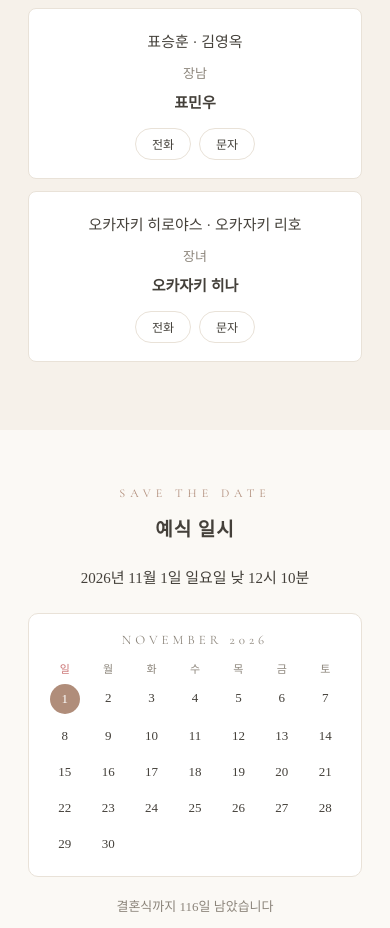
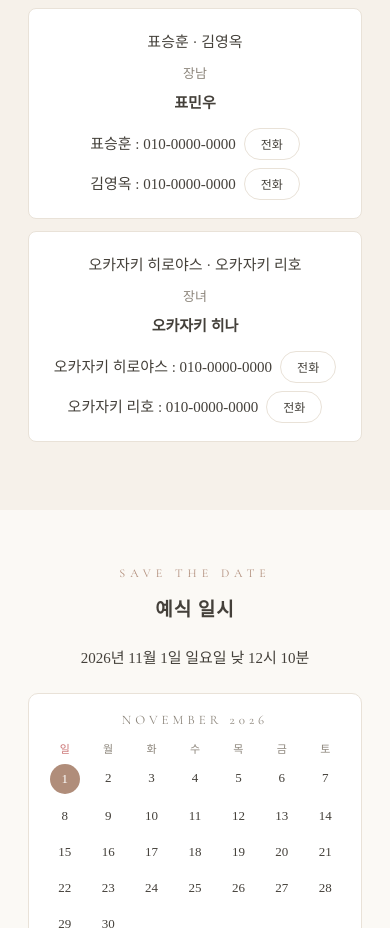
Before and after one commit to hinaokazaki/wedding-site, a React (Vite) app: page / in a window 390 px wide. Shown: the part 1420-2348 px from the top of the page. Built offline with nearby package versions, Linux system fonts and the light colour scheme; no server answers; the database is empty.

Commit message:
feat: replace SMS link with call-only, add per-parent phone numbers
Family section now shows father/mother name and phone stacked
vertically with call links only (SMS link removed).

```diff
--- a/src/App.jsx
+++ b/src/App.jsx
@@ -18,7 +18,8 @@ const WEDDING = {
     motherJa: "キム・ヨンオク",
     relationKo: "장남",
     relationJa: "長男",
-    phone: "010-0000-0000", // ← 実際の番号に差し替え
+    fatherPhone: "010-0000-0000", // ← 実際の番号に差し替え
+    motherPhone: "010-0000-0000", // ← 実際の番号に差し替え
   },
   bride: {
     ko: "오카자키 히나",
@@ -29,7 +30,8 @@ const WEDDING = {
     motherJa: "岡﨑 理穂",
     relationKo: "장녀",
     relationJa: "長女",
-    phone: "080-61379-155",
+    fatherPhone: "010-0000-0000", // ← 実際の番号に差し替え
+    motherPhone: "010-0000-0000", // ← 実際の番号に差し替え
   },
   venue: {
     nameKo: "수원 마이어스 웨딩홀 2F",
@@ -87,7 +89,6 @@ const T = {
       "호주에서 처음 만나\n7년간 서로의 곁을 지켜온 저희가\n이제 부부의 연을 맺게 되었습니다.\n\n나란히 같은 곳을 바라보며\n한결같이 예쁘게 살아가겠습니다.\n\n저희의 설레는 첫걸음을\n함께 빛내 주시면 감사하겠습니다.",
     family_title: "혼주",
     call: "전화",
-    sms: "문자",
     calendar_title: "예식 일시",
     dday: (d) =>
       d > 0
@@ -147,7 +148,6 @@ const T = {
       "オーストラリアで出会ってから7年\n互いに支え合ってきた私たちは\nこのたび夫婦として\n新しい一歩を踏み出すことになりました。\n\nこれからも同じ方向を見つめながら\n変わらず仲睦まじく歩んでまいります。\n\n私たちの門出を\n温かく見守っていただければ幸いです。",
     family_title: "両家のご案内",
     call: "電話",
-    sms: "SMS",
     calendar_title: "挙式日時",
     dday: (d) =>
       d > 0
@@ -479,7 +479,8 @@ export default function WeddingInvitation() {
                   ? WEDDING.groom.relationKo
                   : WEDDING.groom.relationJa,
               n: names.g,
-              phone: WEDDING.groom.phone,
+              fatherPhone: WEDDING.groom.fatherPhone,
+              motherPhone: WEDDING.groom.motherPhone,
             },
             {
               f:
@@ -491,7 +492,8 @@ export default function WeddingInvitation() {
                   ? WEDDING.bride.relationKo
                   : WEDDING.bride.relationJa,
               n: names.b,
-              phone: WEDDING.bride.phone,
+              fatherPhone: WEDDING.bride.fatherPhone,
+              motherPhone: WEDDING.bride.motherPhone,
             },
           ].map((fam, i) => (
             <div key={i} style={S.famRow}>
@@ -505,17 +507,28 @@ export default function WeddingInvitation() {
               <div
                 style={{
                   display: "flex",
+                  flexDirection: "column",
                   gap: 8,
-                  justifyContent: "center",
+                  alignItems: "center",
                   marginTop: 10,
                 }}
               >
-                <a href={`tel:${fam.phone}`} style={S.miniBtn}>
-                  {t.call}
-                </a>
-                <a href={`sms:${fam.phone}`} style={S.miniBtn}>
-                  {t.sms}
-                </a>
+                <div style={{ display: "flex", alignItems: "center", gap: 8 }}>
+                  <span style={{ ...S.body, margin: 0 }}>
+                    {fam.f} : {fam.fatherPhone}
+                  </span>
+                  <a href={`tel:${fam.fatherPhone}`} style={S.miniBtn}>
+                    {t.call}
+                  </a>
+                </div>
+                <div style={{ display: "flex", alignItems: "center", gap: 8 }}>
+                  <span style={{ ...S.body, margin: 0 }}>
+                    {fam.m} : {fam.motherPhone}
+                  </span>
+                  <a href={`tel:${fam.motherPhone}`} style={S.miniBtn}>
+                    {t.call}
+                  </a>
+                </div>
               </div>
             </div>
           ))}
```
